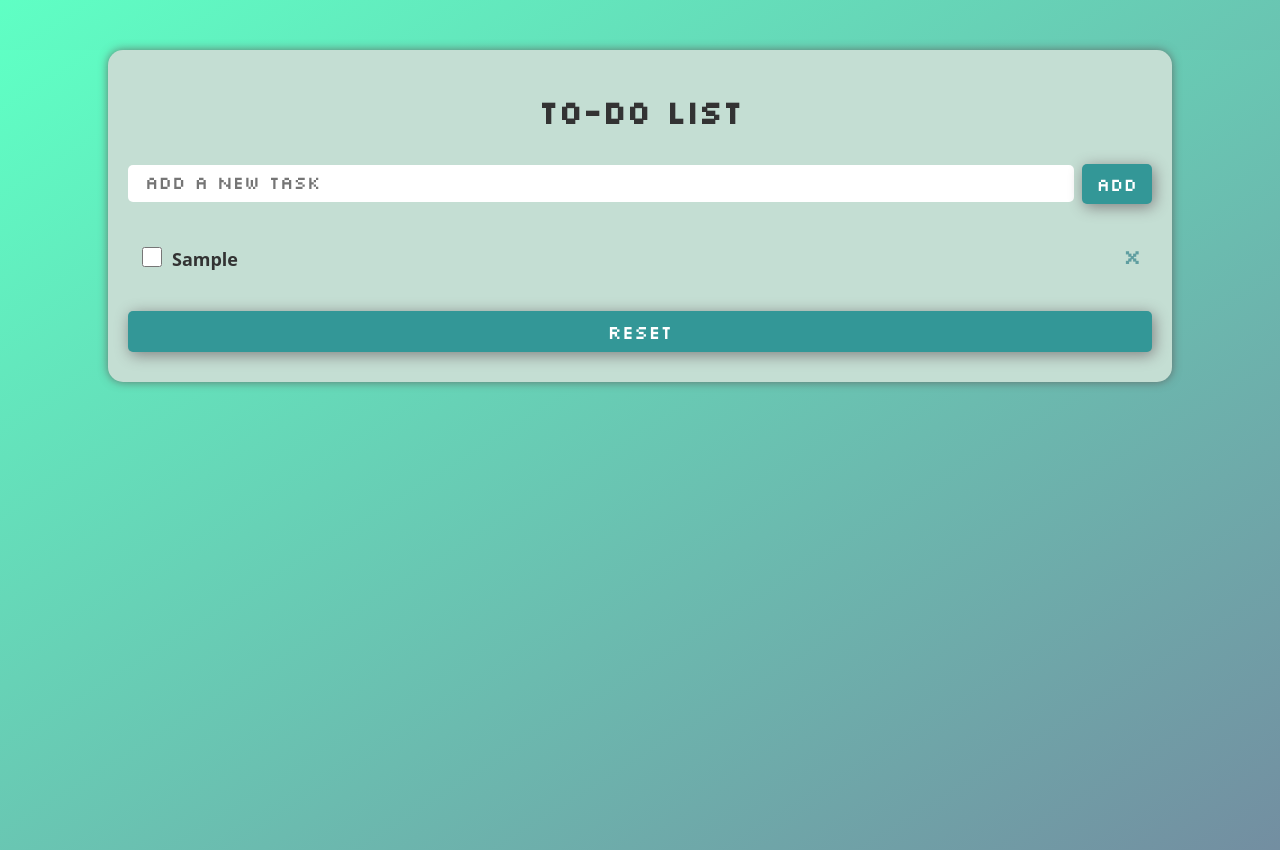
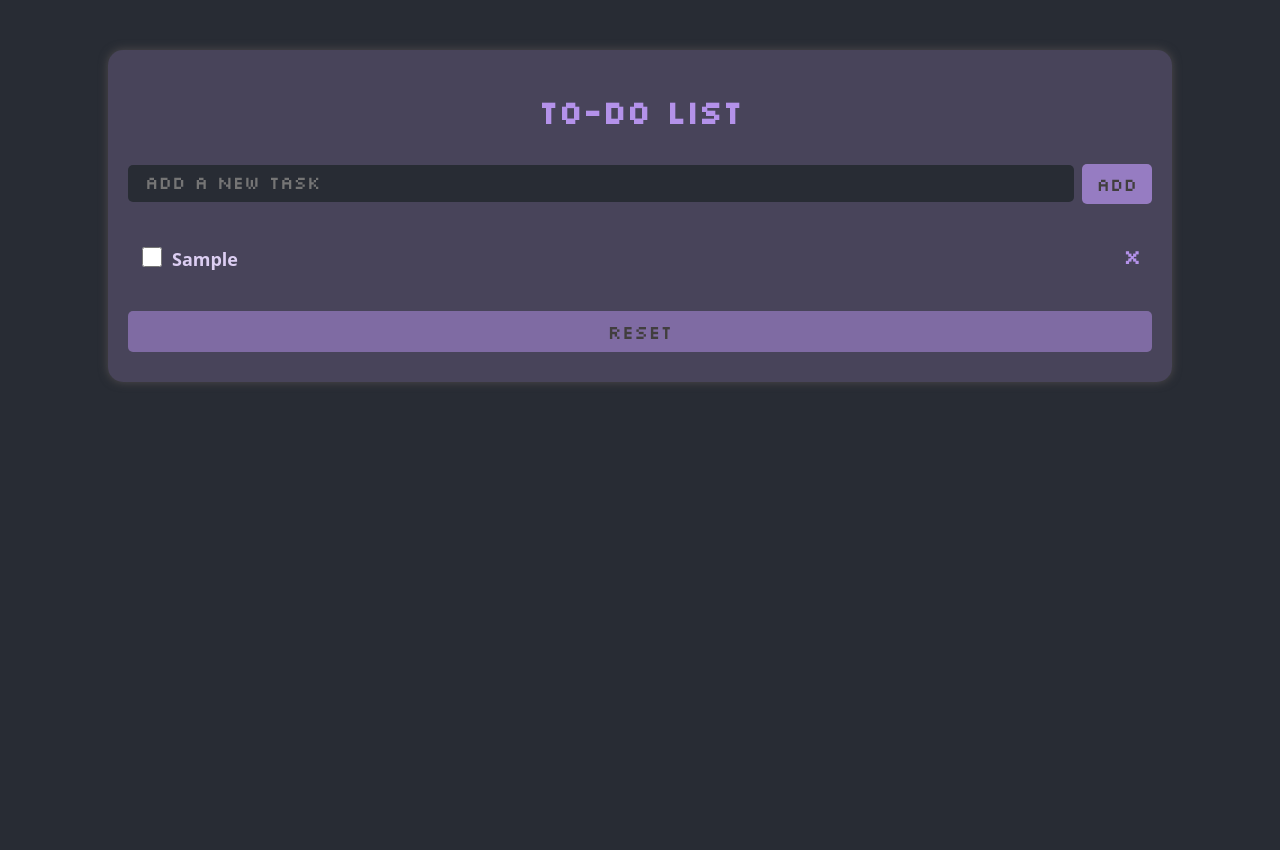
Before and after one commit to Jaynscc/JayToDoList.io, a plain HTML site: page todo.html in a window 1280 px wide. Both pictures are taken after typing "Sample" into the empty fields and a click on the button "ADD". Drawn offline with Linux system fonts and the light colour scheme; a small style sheet from the web is missing.

Commit message:
UI update

```diff
--- a/todo.css
+++ b/todo.css
@@ -4,7 +4,7 @@ html,body {
     font-family: 'Noto Sans', sans-serif;
     margin: 0;
     padding: 0;
-    background: linear-gradient(to bottom right, #5fffc4, #738ea1);
+    background-color: #282c34;
     width: 100%;
     height: 100%;
 }
@@ -12,7 +12,8 @@ html,body {
 .container {
     width: 80%;
     margin: 50px auto;
-    background-color: #c4ded3;
+    /* background-color: #c8a7f148; */
+    background-color: #c8a7f133;
     padding: 20px;
     box-shadow: 0 0 10px rgb(92 86 86 / 76%);
     border-radius: 15px;
@@ -21,7 +22,7 @@ html,body {
 
 h1 {
     text-align: center;
-    color: #333;
+    color: #b492ea ;
     font-family: 'Silkscreen', sans-serif;
 }
 
@@ -40,6 +41,8 @@ input[type="text"] {
     border: none;
     border-radius: 5px;
     font-size: large;
+    background-color: #282c34;
+    color: #d7c4f6;
 }
 
 input[type="text"]::placeholder {
@@ -62,26 +65,28 @@ button {
 
 #cleanBtn{
     width: 100%;
-    background-color: rgb(51 151 151);
+    background-color: #b492ea82;
     border: none;
-    color: white;
+    color: rgb(65, 62, 62);
     margin: 30px 0 10px 0;
     border-radius: 5px;
-    box-shadow: gray 2px 3px 0.9rem;
+    /* box-shadow: gray 2px 3px 0.9rem; */
     font-size: larger;
+    transition: all 0.3s ease-in-out;
 }
 
 #addBtn{
     border-radius: 5px;
     border: none;
     font-size: large;
-    background-color: rgb(51 151 151);
-    color: white;
+    background-color: #b492eaba ;
+    color: rgb(65, 62, 62);
     margin: 10px 0 10px 0;
     border-radius: 5px;
-    box-shadow: gray 2px 3px 0.9rem;
+    /* box-shadow: gray 2px 3px 0.9rem; */
     padding-left: 15px;
     padding-right: 15px;
+    transition: all 0.3s ease-in-out;
 }
 
 
@@ -92,8 +97,8 @@ button {
 }
 
 #addBtn:hover, #cleanBtn:hover {
-    box-shadow: 0 3px 5px rgba(0, 0, 0, 0.2);
-    transition: box-shadow 0.5s ease;
+    box-shadow: #b492ea 0px 1px 0.4em;
+    transform: scale(1.02);
 }
 
 
@@ -114,14 +119,14 @@ button {
     border: none;
     font-size: larger;
     font-weight: 700;
-    color: cadetblue;
+    color: #b492ea;
     transition: all 0.3s ease-in;
 }
 
 
 #dateItem{
     font-size: medium;
-    color: gray;
+    color: rgb(158, 153, 153);
     font-style: italic;
     white-space: pre-line;
     padding-top: 3px;
@@ -130,13 +135,14 @@ button {
 #taskTest{
     font-size: large;
     font-weight: 600;
-    color: #333;
+    color:#dccef2 ;
+    ;
 
 }
 
 #deleteBtn:hover{
-    transform: scale(1.3);
-    color: darkgreen;
+    transform: scale(1.5);
+    color: #caabfc;
 }
 
 .task span {
@@ -151,7 +157,6 @@ button {
 
 @media only screen and (max-width: 600px) {
 
-
     #dateItem {
       display: none; /* 或者根据需要设置其他样式 */
     }
--- a/todo.html
+++ b/todo.html
@@ -25,4 +25,21 @@
 
     <script src="todo.js"></script>
 </body>
+
+<script>
+    window.addEventListener('contextmenu', function (e) {
+    e.preventDefault();
+  });
+
+  // 禁用键盘按键
+    window.addEventListener('keydown', function (e) {
+        // 如果用户按下了 Ctrl 或者 Command 键
+        if (e.ctrlKey === true || e.metaKey === true) {
+        // 禁用 F12 键
+        if (e.keyCode === 123) {
+            e.preventDefault();
+        }
+        }
+    });
+</script>
 </html>
```
